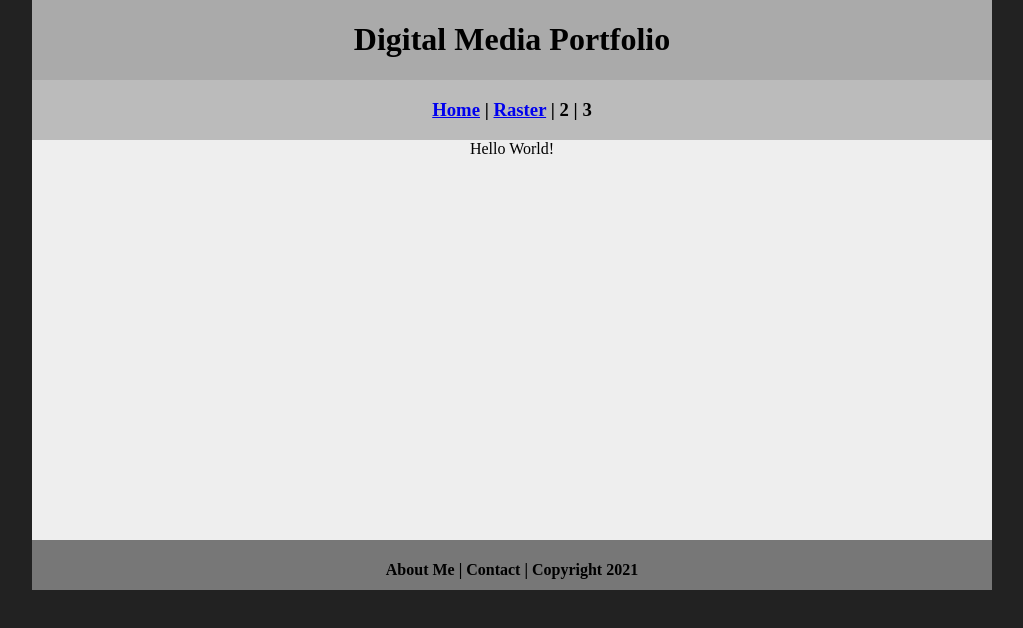
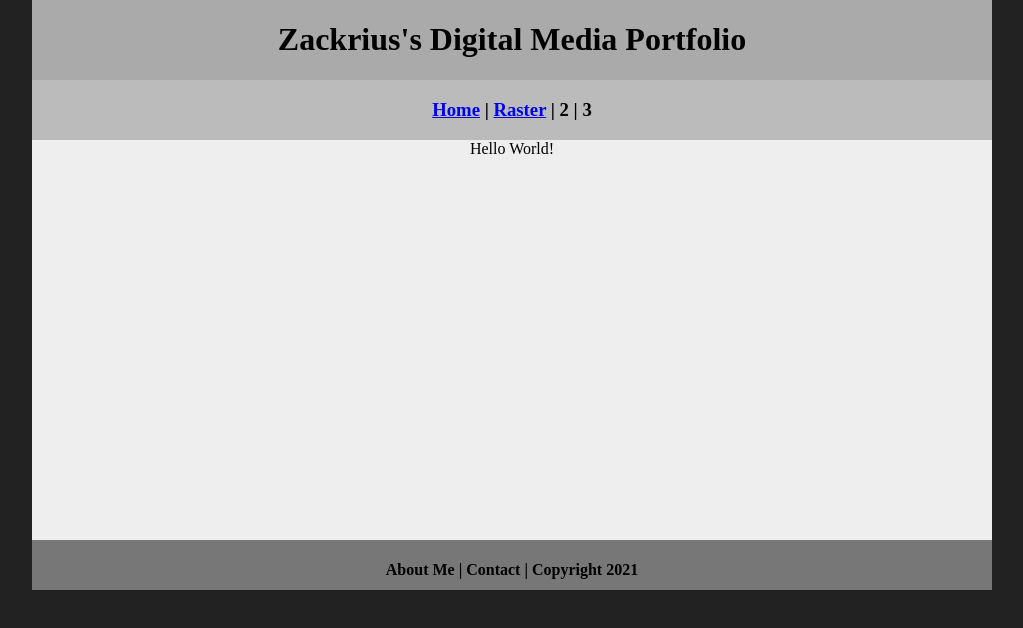
Before and after one commit to githuwub/digital-media, a plain HTML site: page index.html in a window 1280 px wide. Shown: the whole page, without its empty margins (128-1151 px from the left). Drawn offline with Linux system fonts and the light colour scheme.

Commit message:
Update index.html

```diff
--- a/index.html
+++ b/index.html
@@ -9,7 +9,7 @@
 <body>
 <div class="container">
   <div class="header">
-  	<h1>Digital Media Portfolio</h1>
+  	<h1>Zackrius's Digital Media Portfolio</h1>
   </div>
   <div class="nav">
     <h3><a href="index.html">Home</a> | <a href="raster/index.html">Raster</a> | 2 | 3</h3>
```
